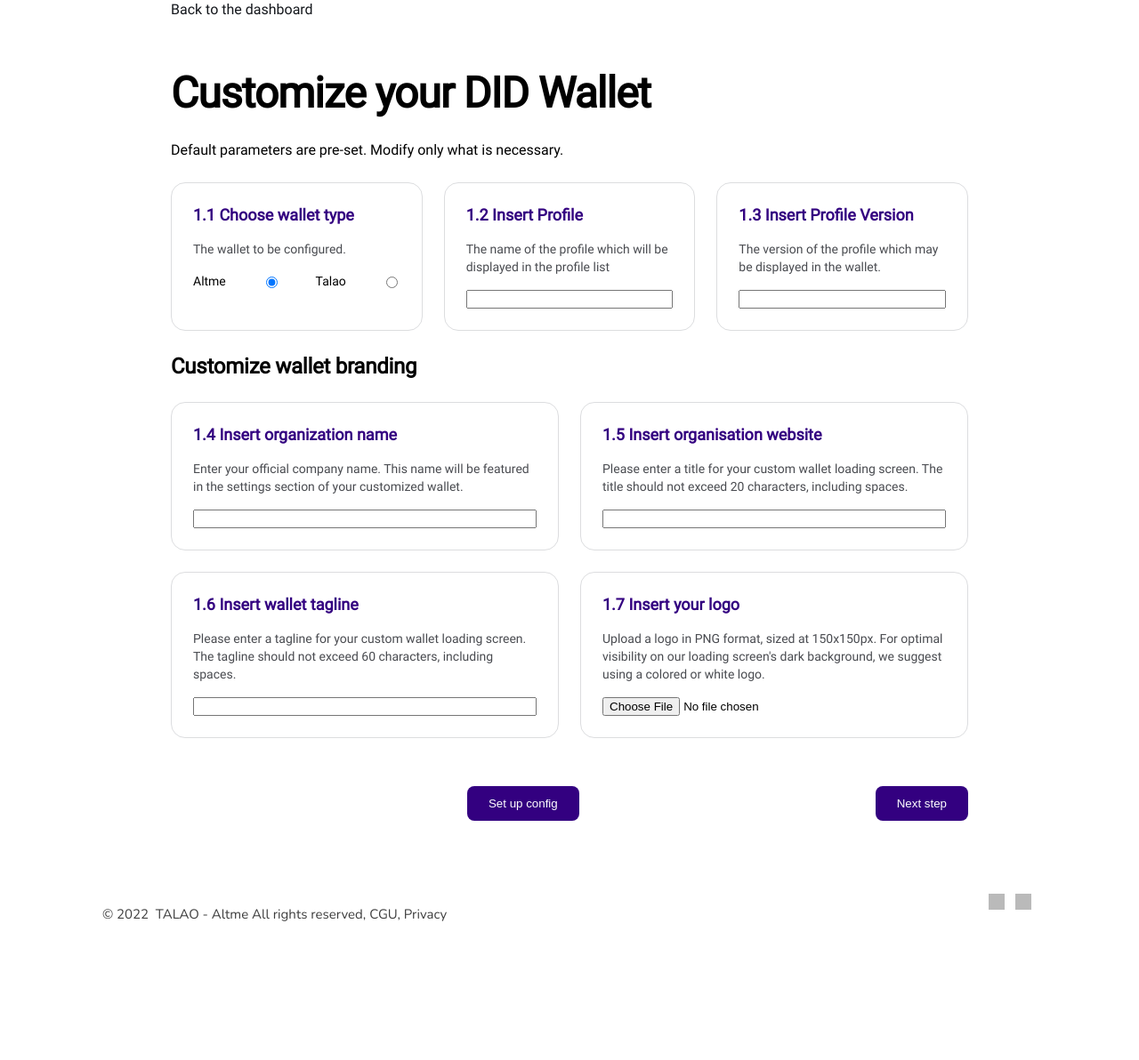
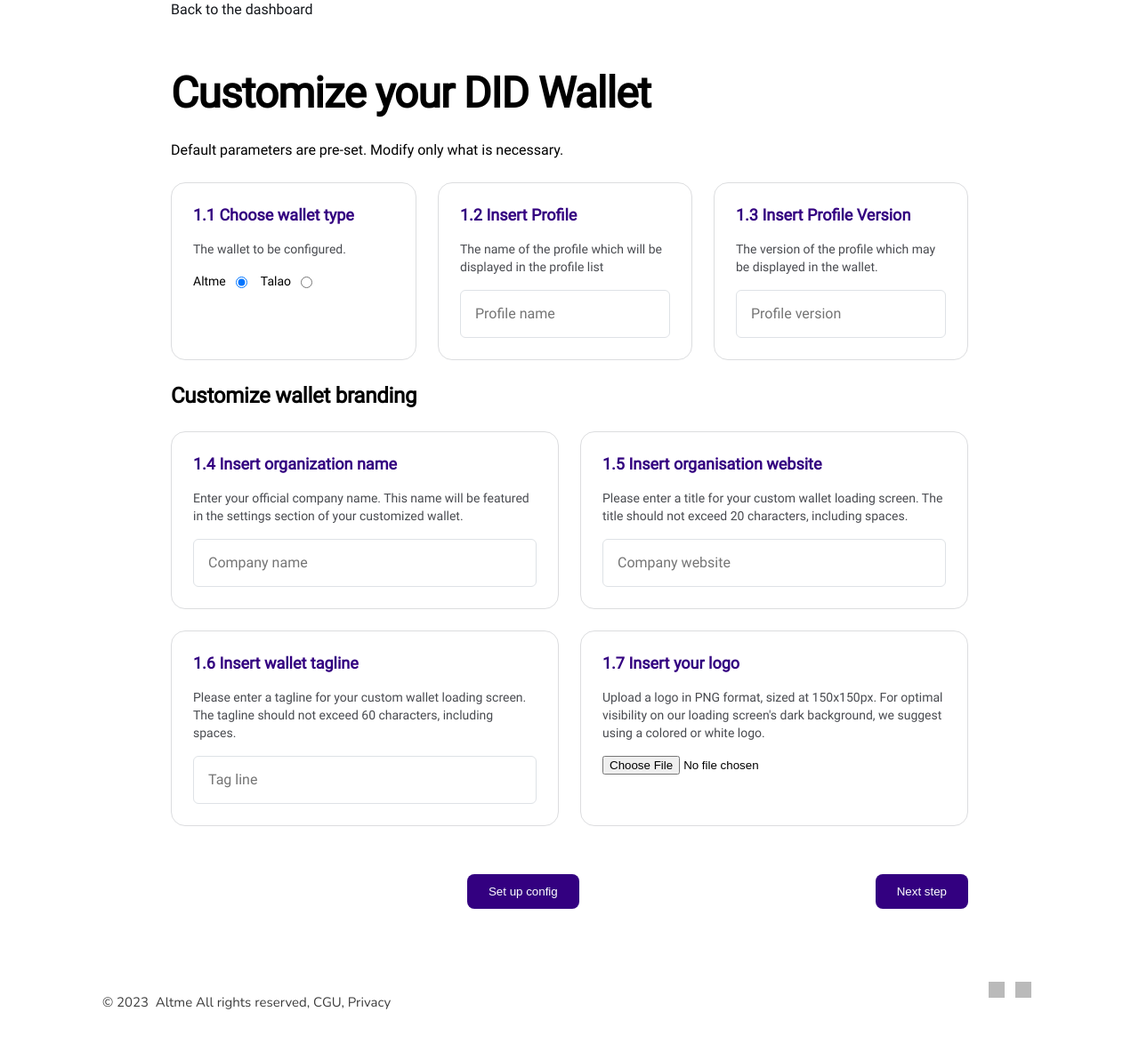
Before and after one commit to malach-it/wallet-provider, a Flask app: template templates/setup.html in a window 1280 px wide. Shown: the part 131-1323 px from the top of the page at 89% size. Before the commit the page ends 1167 px from the top, so only its background shows below. Run offline with Flask 3, Linux system fonts and the light colour scheme; the template is opened without the code that fills it, so the values that code supplies are empty; parts of the project's set-up code (start-up, migrations or seed data) failed here and were passed over; grey boxes are pictures that could not be loaded.

Commit message:
setup design

```diff
--- a/main.py
+++ b/main.py
@@ -342,6 +342,8 @@ def dashboard():
     if db.read_configured(session.get("organisation")) == 0:
         return redirect("/setup")
     plan = db.read_plan(session.get("organisation"))
+    if plan == "paid":
+        plan = ""
     users = db.read_users(session.get("organisation"))
     return render_template("dashboard.html", organisation=session.get("organisation"), rows=users, customer_plan=plan)
 
--- a/static/altme_style.css
+++ b/static/altme_style.css
@@ -1534,7 +1534,13 @@ a {
     background: var(--default-white, #FFF);
     padding: 16px;
 }
-
+.inputDashboardfree {
+    border-radius: 6px;
+    border: 1px solid var(--gray-300, #DEE2E6);
+    background: var(--default-white, #FFF);
+    padding: 16px;
+    cursor: not-allowed;
+}
 #userAdder {
     display: flex;
     flex-direction: row;
@@ -1606,8 +1612,26 @@ th {
 }
 
 .free {
-    display: none !important;
-}
+    display: none;
+
+}
+
+#buttonAddUserfree {
+    background-color: grey;
+}
+
+#userAdderfree {
+    display: flex;
+    flex-direction: row;
+    gap: 16px;
+    border-radius: 16px;
+    border: 1px solid var(--swatch-100, #DCDDDF);
+    background-color: rgb(241, 241, 241);
+    padding: 24px;
+    cursor: not-allowed;
+}
+
+.paid {}
 
 .optionDivMainTitle {
     color: var(--Brand---Purple-default, #330080);
@@ -1634,7 +1658,8 @@ th {
 .optionsDivRow {
     display: flex;
     flex-direction: row;
-    justify-content: space-between;
+    justify-content: flex-start;
+    gap: 12px;
 }
 
 #customizeTitle {
@@ -1755,3 +1780,26 @@ th {
     flex-direction: row;
     gap: 6px;
 }
+
+.inputTextSetup {
+    border-radius: 6px;
+    border: 1px solid var(--Gray-300, #DEE2E6);
+    background: var(--Default-White, #FFF);
+    padding: 14px 16px;
+    text-decoration: none;
+    /* Paragraph 16 - Regular */
+    font-family: Roboto;
+    font-size: 16px;
+    font-style: normal;
+    font-weight: 400;
+    line-height: 24px;
+    /* 150% */
+}
+
+.selectSetup {
+    border-radius: 8px;
+    border: 1px solid var(--Gray-400, #CED4DA);
+    background: var(--Gray-White, #FFF);
+    padding: 6px 12px;
+    width: fit-content;
+}
--- a/templates/altme_template.html
+++ b/templates/altme_template.html
@@ -130,7 +130,7 @@
     <footer class="footer-02" id="footer">
       <div class="footer-02__wrapper">
         <div class="footer-02__text content_box">
-          <p id="line1Footer">&copy; 2022&nbsp; TALAO - Altme All rights reserved, <a href="https://altme.io/cgu/"
+          <p id="line1Footer">&copy; 2023&nbsp; Altme All rights reserved, <a href="https://altme.io/cgu/"
               target="_blank">CGU</a>, <a href="https://altme.io/privacy/" target="_blank">Privacy</a></p>
           <p id="line2Footer" hidden><strong>Built with TzKT API, Spruce Didkit 0.4.0</strong>&nbsp;</p>
         </div>
--- a/templates/login.html
+++ b/templates/login.html
@@ -178,7 +178,7 @@
     <footer class="footer-02" id="footer">
       <div class="footer-02__wrapper">
         <div class="footer-02__text content_box">
-          <p id="line1Footer">&copy; 2022&nbsp; TALAO - Altme All rights reserved, <a href="https://altme.io/cgu/"
+          <p id="line1Footer">&copy; 2023&nbsp; Altme All rights reserved, <a href="https://altme.io/cgu/"
               target="_blank">CGU</a>, <a href="https://altme.io/privacy/" target="_blank">Privacy</a></p>
           <p id="line2Footer" hidden><strong>Built with TzKT API, Spruce Didkit 0.4.0</strong>&nbsp;</p>
         </div>
--- a/templates/setup.html
+++ b/templates/setup.html
@@ -136,10 +136,16 @@
                             <p class="optionDivMainTitle">1.1 Choose wallet type</p>
                             <p class="optionDivSecondTitle">The wallet to be configured.</p>
                             <div class="optionsDivRow">
+                                <div class="labelAndButton">
+
                                     <p class="optionLabel">Altme</p><input type="radio" id="altme" name="walletType"
                                         value="altme" checked>
+                                </div>
+                                <div class="labelAndButton">
+
                                     <p class="optionLabel">Talao</p><input type="radio" id="talao" name="walletType"
                                         value="talao">
+                                </div>
                             </div>
 
                         </div>
@@ -148,14 +154,16 @@
                             <p class="optionDivSecondTitle">The name of the profile which will be displayed in the
                                 profile list</p>
 
-                            <input type="text" id="profileName" name="profileName">
+                            <input class="inputTextSetup" type="text" id="profileName" name="profileName"
+                                placeholder="Profile name">
                         </div>
                         <div class="optionDiv">
                             <p class="optionDivMainTitle">1.3 Insert Profile Version</p>
                             <p class="optionDivSecondTitle">The version of the profile which may be displayed in the
                                 wallet.</p>
 
-                            <input type="text" id="profileVersion" name="profileVersion">
+                            <input class="inputTextSetup" type="text" id="profileVersion" name="profileVersion"
+                                placeholder="Profile version">
                         </div>
                     </div>
                     <p class="customizeUnderTitle">Customize wallet branding</p>
@@ -165,13 +173,15 @@
                                 <p class="optionDivMainTitle">1.4 Insert organization name</p>
                                 <p class="optionDivSecondTitle">Enter your official company name. This name will be
                                     featured in the settings section of your customized wallet.</p>
-                                <input type="text" id="companyName" name="companyName">
+                                <input class="inputTextSetup" type="text" id="companyName" name="companyName"
+                                    placeholder="Company name">
                             </div>
                             <div class="optionDiv">
                                 <p class="optionDivMainTitle">1.5 Insert organisation website</p>
                                 <p class="optionDivSecondTitle">Please enter a title for your custom wallet loading
                                     screen. The title should not exceed 20 characters, including spaces.</p>
-                                <input type="text" id="companyWebsite" name="companyWebsite">
+                                <input class="inputTextSetup" type="text" id="companyWebsite" name="companyWebsite"
+                                    placeholder="Company website">
                             </div>
                         </div>
                         <div class="line1Setup">
@@ -179,7 +189,8 @@
                                 <p class="optionDivMainTitle">1.6 Insert wallet tagline</p>
                                 <p class="optionDivSecondTitle">Please enter a tagline for your custom wallet loading
                                     screen. The tagline should not exceed 60 characters, including spaces.</p>
-                                <input type="text" id="tagLine" name="tagLine">
+                                <input class="inputTextSetup" type="text" id="tagLine" name="tagLine"
+                                    placeholder="Tag line">
                             </div>
                             <div class="optionDiv">
                                 <p class="optionDivMainTitle">1.7 Insert your logo</p>
@@ -386,7 +397,7 @@
                             <p class="optionDivMainTitle">5.4 OIDC4VC Profile</p>
                             <p class="optionDivSecondTitle">Name of the official OIDC4VC profile used for teh wallet. If
                                 “custom” is chosen the profile is defined with custom parameters.</p>
-                            <select id="oidv4vcProfile" name="oidv4vcProfile">
+                            <select class="selectSetup" id="oidv4vcProfile" name="oidv4vcProfile">
                                 <option onclick="switchProfile()" value="ebsi">EBSI-V3</option>
                                 <option onclick="switchProfile()" value="diip">DIIP</option>
                                 <option onclick="switchProfile()" value="custom">Custom</option>
@@ -403,10 +414,16 @@
                                 <p class="optionDivSecondTitle">If Low, wallet does not check signature of jwt client
                                     request</p>
                                 <div class="optionsDivRow">
+                                    <div class="labelAndButton">
+
                                         <p class="optionLabel">Permissive</p><input type="radio" id="permissive"
                                             name="securityLevel" value="permissive" checked>
+                                    </div>
+                                    <div class="labelAndButton">
+
                                         <p class="optionLabel">Strict</p><input type="radio" id="strict"
                                             name="securityLevel" value="strict">
+                                    </div>
                                 </div>
 
                             </div>
@@ -424,17 +441,23 @@
                                 <p class="optionDivMainTitle">5.7 User PIN digits</p>
                                 <p class="optionDivSecondTitle">4 or 6 digits for pre authorized code flow PIN code.</p>
                                 <div class="optionsDivRow">
+                                    <div class="labelAndButton">
+
                                         <p class="optionLabel">4</p><input type="radio" id="four" name="userPinDigits"
                                             value="4" checked>
+                                    </div>
+                                    <div class="labelAndButton">
+
                                         <p class="optionLabel">6</p><input type="radio" id="six" name="userPinDigits"
                                             value="6">
+                                    </div>
                                 </div>
 
                             </div>
                             <div class="optionDiv">
                                 <p class="optionDivMainTitle">5.8 Default Did Method</p>
                                 <p class="optionDivSecondTitle">DID of the wallet</p>
-                                <select id="defaultDid" name="defaultDid">
+                                <select class="selectSetup" id="defaultDid" name="defaultDid">
                                     <option value="did:key:ebsi">did:key:ebsi</option>
                                     <option value="did:jwk:p-256">did:jwk:p-256</option>
                                     <option value="did:key:secp256k1">did:key:secp256k1</option>
@@ -460,13 +483,18 @@
                                     valid value is urn:ietf:params:oauth:jwk-thumbprint. When the Subject Syntax Type is
                                     a Decentralized Identifier, valid values MUST be done</p>
                                 <div class="optionsDivRow">
+                                    <div class="labelAndButton">
 
                                         <p class="optionLabel">did</p>
 
                                         <input type="radio" id="did" name="subjectSyntaxeType" value="did" checked>
+                                    </div>
+                                    <div class="labelAndButton">
+
                                         <p class="optionLabel">urn:ietf:params:oauth:jwk-thumbprint</p>
                                         <input type="radio" id="urn:ietf:params:oauth:jwk-thumbprint"
                                             name="subjectSyntaxeType" value="urn:ietf:params:oauth:jwk-thumbprint">
+                                    </div>
                                 </div>
                             </div>
 
@@ -493,12 +521,17 @@
                                 <p class="optionDivSecondTitle">Client authentication method as public client or
                                     confidential client</p>
                                 <div class="optionsDivRow">
+                                    <div class="labelAndButton">
 
                                         <p class="optionLabel">None</p><input onClick="switchClientAuth()" type="radio"
                                             id="public" name="clientAuthentication" value="none" checked disabled>
-                                    <p class="optionLabel">Client secret basic</p><input onClick="switchClientAuth()"
-                                        type="radio" id="basic" name="clientAuthentication" value="client_secret_basic"
-                                        disabled>
+                                    </div>
+                                    <div class="labelAndButton">
+
+                                        <p class="optionLabel">Client secret basic</p><input
+                                            onClick="switchClientAuth()" type="radio" id="basic"
+                                            name="clientAuthentication" value="client_secret_basic" disabled>
+                                    </div>
                                 </div>
                                 <div id="basicAuthDiv" class="displayNone">
                                     <input type="text" placeholder="client_id" name="client_id" id="client_id" disabled>
@@ -647,7 +680,7 @@
         <footer class="footer-02" id="footer">
             <div class="footer-02__wrapper">
                 <div class="footer-02__text content_box">
-                    <p id="line1Footer">&copy; 2022&nbsp; TALAO - Altme All rights reserved, <a
+                    <p id="line1Footer">&copy; 2023&nbsp; Altme All rights reserved, <a
                             href="https://altme.io/cgu/" target="_blank">CGU</a>, <a href="https://altme.io/privacy/"
                             target="_blank">Privacy</a></p>
                     <p id="line2Footer" hidden><strong>Built with TzKT API, Spruce Didkit 0.4.0</strong>&nbsp;</p>
```
Also changed, not shown: templates/dashboard.html (+15 -6 lines). Lines whose indentation alone changed are shown as unchanged.
